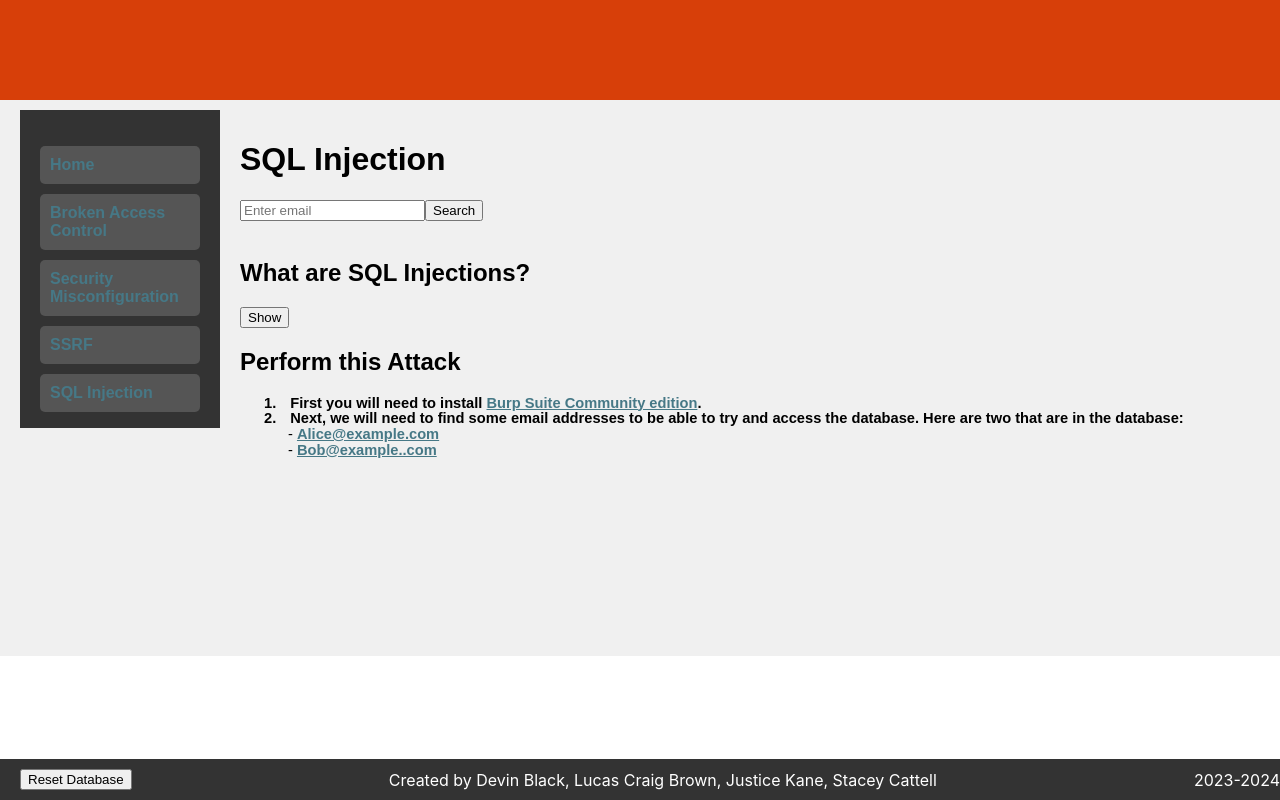
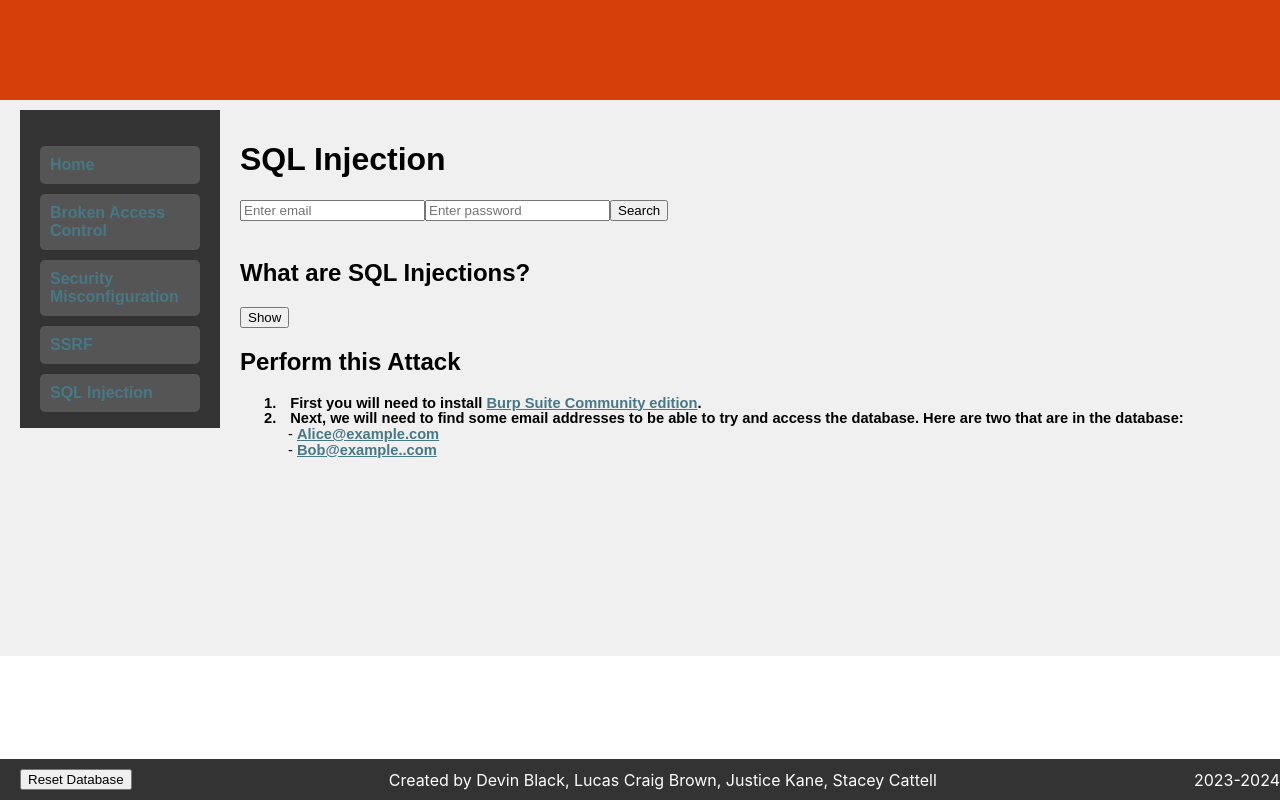
Before and after one commit to Capstone-Project-WSRP/CS461-462-463, a React (Create React App) app in the folder Frontend/my-app/: page /sql-injection in a window 1280 px wide. Built offline with nearby package versions, Linux system fonts and the light colour scheme.

Commit message:
Add files via upload

```diff
--- a/Frontend/my-app/src/components/SQLInjection/SQLInjectionSearch.jsx
+++ b/Frontend/my-app/src/components/SQLInjection/SQLInjectionSearch.jsx
@@ -2,6 +2,7 @@ import React, { useState } from 'react';
 
 function Search() {
   const [email, setEmail] = useState(''); // Changed to use email
+  const [password, setPassword] = useState('');
   const [results, setResults] = useState([]);
 
   const handleSearch = async (event) => {
@@ -14,7 +15,7 @@ function Search() {
         headers: {
           'Content-Type': 'application/json',
         },
-        body: JSON.stringify({ email: email }),
+        body: JSON.stringify({ email: email, password: password }),
       });
 
       if (response.ok) {
@@ -37,16 +38,27 @@ function Search() {
           onChange={(e) => setEmail(e.target.value)}
           placeholder="Enter email"
         />
+        <input
+          type="password" // Confirming this is a password input
+          value={password}
+          onChange={(e) => setPassword(e.target.value)}
+          placeholder="Enter password"
+        />
         <button type="submit">Search</button>
       </form>
       {results.length > 0 && (
         <ul>
           {results.map((user, index) => (
             <li key={index}>
+              {Object.keys(user).map((key, subIndex) => (
+                <div key={subIndex}>
+                  {key} : {user[key]} <br />
+                </div>
+              ))}
               {/* Name: {user.Name}, Email: {user.Email}, */}
               {/* Email: {JSON.stringify(user.sql_query)} */}
               {/* Email: {user.Executed_query} */}
-              Email: {user.email}
+              {/* Email: {user.email} */}
               {/* Display additional user details as needed */}
               {/* What works as input: "alice@example.com' UNION SELECT * FROM user WHERE email='alice@example.com". */}
               {/* What works as input: "alice@example.com'"; "UNION SELECT * FROM user WHERE email='alice@example.com". */}
```
